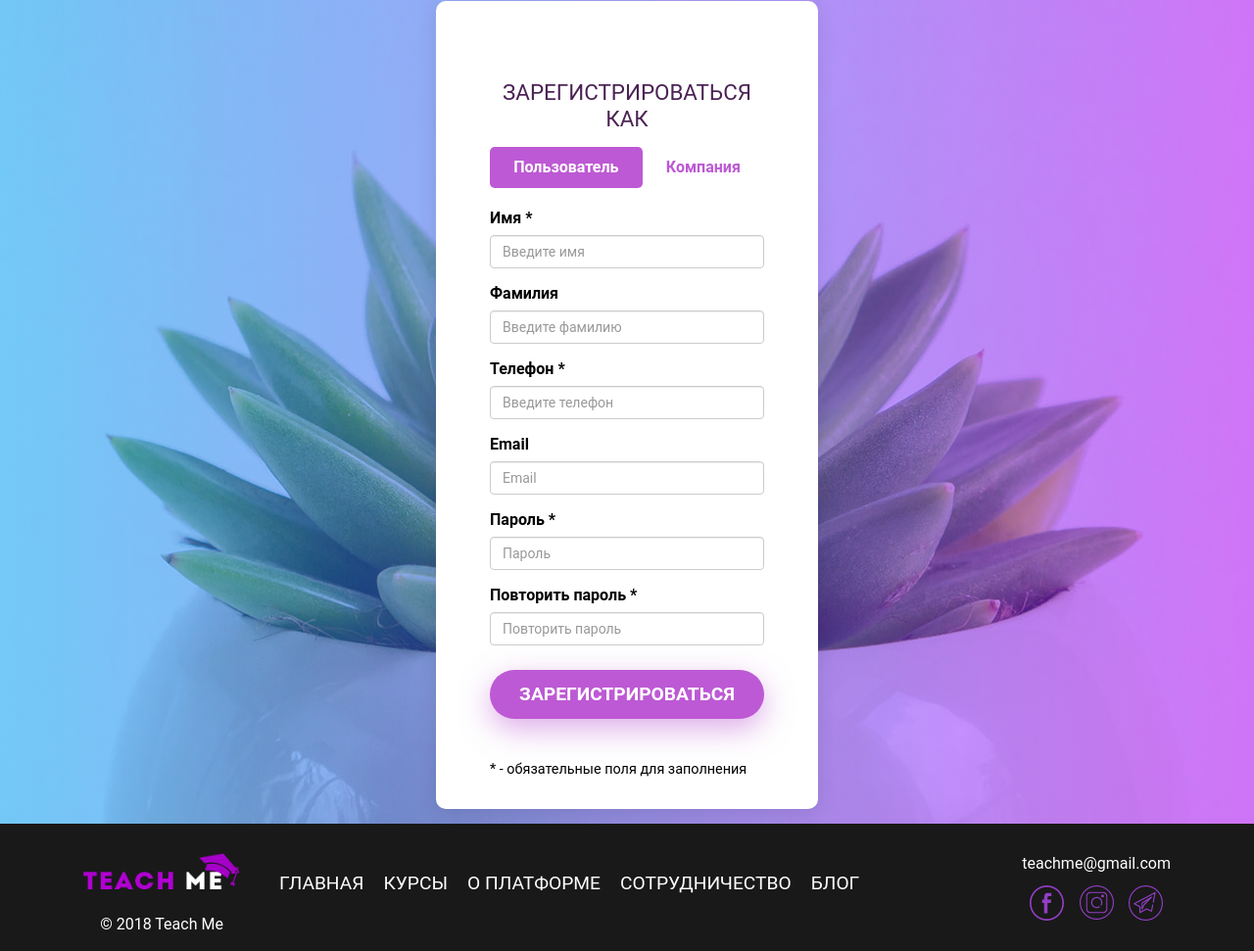
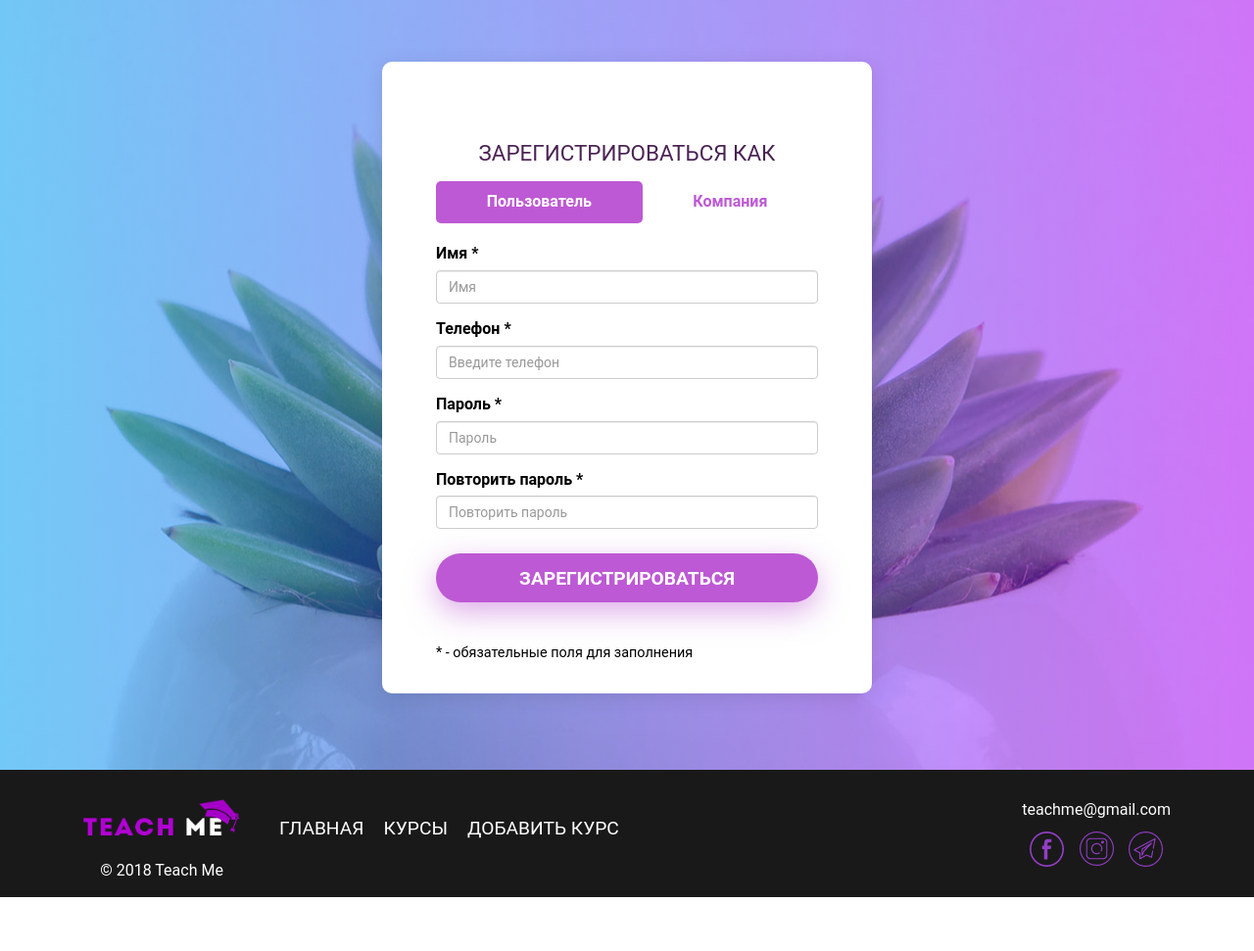
Before and after one commit to dimaoag/teach_me_front, a plain HTML site: page signup.html in a window 1280 px wide. Shown: the part 145-1116 px from the top of the page at 98% size. After the commit the page ends 1061 px from the top, so only its background shows below. Drawn offline with Linux system fonts and the light colour scheme.

Commit message:
fix signup

```diff
--- a/css/main.css
+++ b/css/main.css
@@ -59,7 +59,7 @@
 }
 
 .wrap-login100 {
-  width: 390px;
+  width: 500px;
   background: #fff;
   border-radius: 10px;
   overflow: hidden;
--- a/signup.html
+++ b/signup.html
@@ -15,6 +15,7 @@
     <link rel="stylesheet" href="css/owl.carousel.min.css">
     <link rel="stylesheet" href="css/owl.theme.default.min.css">
     <link rel="stylesheet" href="css/hover.css">
+    <link rel="stylesheet" href="css/nouislider.min.css">
     <!--===============================================================================================-->
     <link rel="stylesheet" type="text/css" href="css/util.css">
     <link rel="stylesheet" type="text/css" href="css/main.css">
@@ -129,9 +130,34 @@
                                 <label class="tab active" title="tab-1">Пользователь</label>
                                 <label class="tab" title="tab-2">Компания</label>
                             </div>
+                            <!--Agent form start-->
+                            <form class="login100-form tab-form active" role="form">
+                                <div class="form-group">
+                                    <label for="first_name">Имя *</label>
+                                    <input type="text" class="form-control" id="first_name1" name="first_name" placeholder="Имя" required>
+                                </div>
+                                <div class="form-group">
+                                    <label for="phone2">Телефон *</label>
+                                    <input type="text" data-mask="callback-catalog-phone" name="phone" class="form-control" id="phone2" placeholder="Введите телефон" required>
+                                </div>
+                                <!--<div class="form-group">-->
+                                <!--<label for="email1">Email *</label>-->
+                                <!--<input type="email" name="email" class="form-control" id="email1" placeholder="Email" required>-->
+                                <!--</div>-->
+                                <div class="form-group">
+                                    <label for="password1">Пароль *</label>
+                                    <input type="password" class="form-control" name="password" id="password1" placeholder="Пароль" required>
+                                </div>
+                                <div class="form-group">
+                                    <label for="password_confirm1">Повторить пароль *</label>
+                                    <input type="password" class="form-control" id="password_confirm1" name="password_confirm" placeholder="Повторить пароль" required>
+                                </div>
+                                <button class="btn btn-block login100-form-btn btn-login">Зарегистрироваться</button>
+                            </form>
+                            <!--Agent form end-->
 
                             <!--User form start-->
-                            <form class="login100-form tab-form active" role="form">
+                            <form class="login100-form tab-form" role="form">
                                 <div class="form-group">
                                     <label for="first_name">Имя *</label>
                                     <input type="text" class="form-control" id="first_name" name="first_name" placeholder="Введите имя" required>
@@ -159,32 +185,6 @@
                                 <button class="btn btn-block login100-form-btn btn-login">Зарегистрироваться</button>
                             </form>
                             <!--User form end-->
-
-                            <!--Agent form start-->
-                            <form class="login100-form tab-form" role="form">
-                                <div class="form-group">
-                                    <label for="first_name">Имя *</label>
-                                    <input type="text" class="form-control" id="first_name1" name="first_name" placeholder="Имя" required>
-                                </div>
-                                <div class="form-group">
-                                    <label for="phone2">Телефон *</label>
-                                    <input type="text" data-mask="callback-catalog-phone" name="phone" class="form-control" id="phone2" placeholder="Введите телефон" required>
-                                </div>
-                                <!--<div class="form-group">-->
-                                <!--<label for="email1">Email *</label>-->
-                                <!--<input type="email" name="email" class="form-control" id="email1" placeholder="Email" required>-->
-                                <!--</div>-->
-                                <div class="form-group">
-                                    <label for="password1">Пароль *</label>
-                                    <input type="password" class="form-control" name="password" id="password1" placeholder="Пароль" required>
-                                </div>
-                                <div class="form-group">
-                                    <label for="password_confirm1">Повторить пароль *</label>
-                                    <input type="password" class="form-control" id="password_confirm1" name="password_confirm" placeholder="Повторить пароль" required>
-                                </div>
-                                <button class="btn btn-block login100-form-btn btn-login">Зарегистрироваться</button>
-                            </form>
-                            <!--Agent form end-->
                         </div>
                         <div class="m-t-40">
                             <span class="star-require">* - обязательные поля для заполнения</span>
@@ -200,7 +200,9 @@
                         <div class="footer">
                             <div class="footer-logo">
                                 <div class="footer-logo-img">
-                                    <img src="img/footer_logo.png" alt="">
+                                    <a href="#">
+                                        <img src="img/footer_logo.png" alt="">
+                                    </a>
                                 </div>
                                 <div class="footer-logo-text">
                                     &copy; 2018 Teach Me
@@ -210,9 +212,7 @@
                                 <ul>
                                     <li><a href="#">Главная</a></li>
                                     <li><a href="#">Курсы</a></li>
-                                    <li><a href="#">О платформе</a></li>
-                                    <li><a href="#">сотрудничество</a></li>
-                                    <li><a href="#">Блог</a></li>
+                                    <li><a href="#">Добавить курс</a></li>
                                 </ul>
                             </div>
                             <div class="footer-links">
@@ -246,6 +246,7 @@
     <script src="js/spartan-multi-image-picker.js"></script>
     <script src="js/slick.min.js"></script>
     <script src="js/owl.carousel.min.js"></script>
+    <script src="js/nouislider.min.js"></script>
     <script src="js/script.js"></script>
 </body>
 </html>
```
